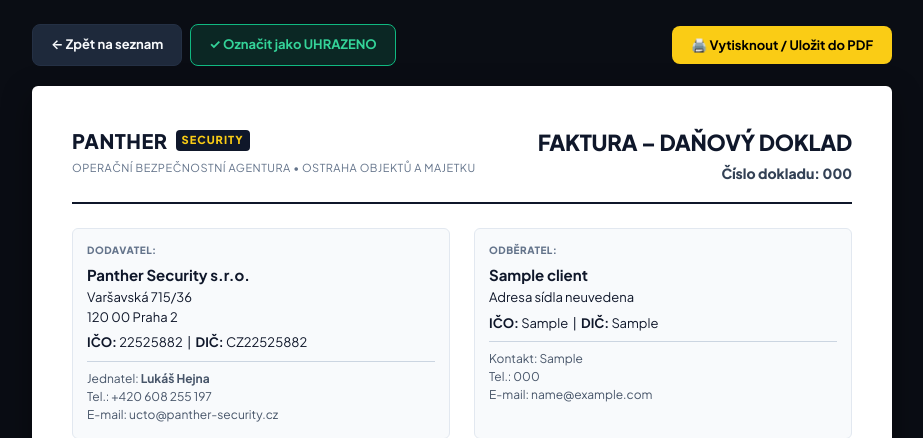
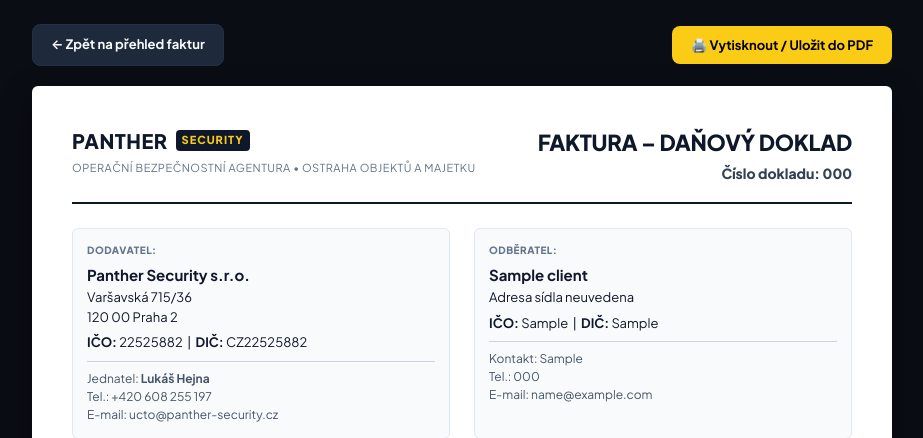
Before and after one commit to lukashejna01/panther-security-test, a Django app: a page that uses templates/billing/invoice_detail.html in a window 1280 px wide. Shown: the part 103-541 px from the top of the page, without its empty margins (178-1101 px from the left). Run offline with Django 4.2, Linux system fonts and the light colour scheme; a user stored in the database is signed in; tables that the repository leaves empty hold one stand-in row (values such as "Sample post").

Commit message:
Odstraneni neexistujici URL invoice_mark_paid z detailu faktury

```diff
--- a/templates/billing/invoice_detail.html
+++ b/templates/billing/invoice_detail.html
@@ -129,20 +129,12 @@
 <div class="invoice-screen-container">
 
     <!-- OVLÁDACÍ LIŠTA NAHOŘE (Tisk, Zpět, Označit jako uhrazeno) -->
+
     <div class="invoice-top-actions" style="margin-bottom: 20px; display: flex; justify-content: space-between; align-items: center; flex-wrap: wrap; gap: 10px;">
-        <div style="display: flex; gap: 8px; flex-wrap: wrap;">
+        <div>
             <a href="{% url 'invoice_list' %}" class="btn btn-secondary" style="font-size: 13px;">
-                ← Zpět na seznam
+                ← Zpět na přehled faktur
             </a>
-            {% if invoice.status != 'PAID' %}
-                <a href="{% url 'invoice_mark_paid' invoice.id %}?next={{ request.path }}" class="btn btn-secondary" style="background: rgba(16, 185, 129, 0.15); border-color: #10b981; color: #34d399; font-size: 13px;">
-                    ✓ Označit jako UHRAZENO
-                </a>
-            {% else %}
-                <span class="badge-tag green" style="padding: 8px 14px; font-size: 12px;">
-                    ✓ UHRAZENO
-                </span>
-            {% endif %}
         </div>
         <div>
             <button onclick="window.print()" class="btn btn-primary" style="font-size: 13px;">
```
